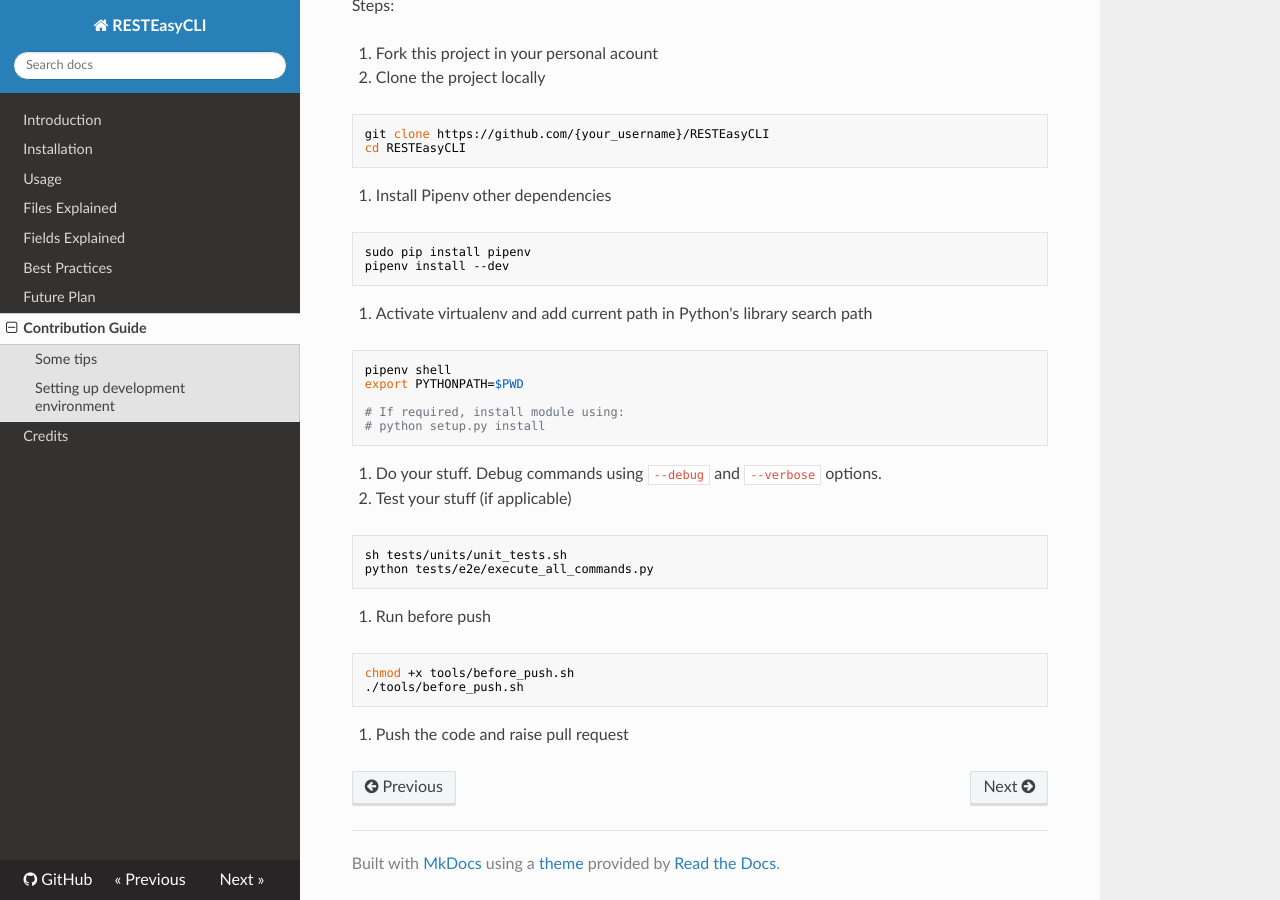
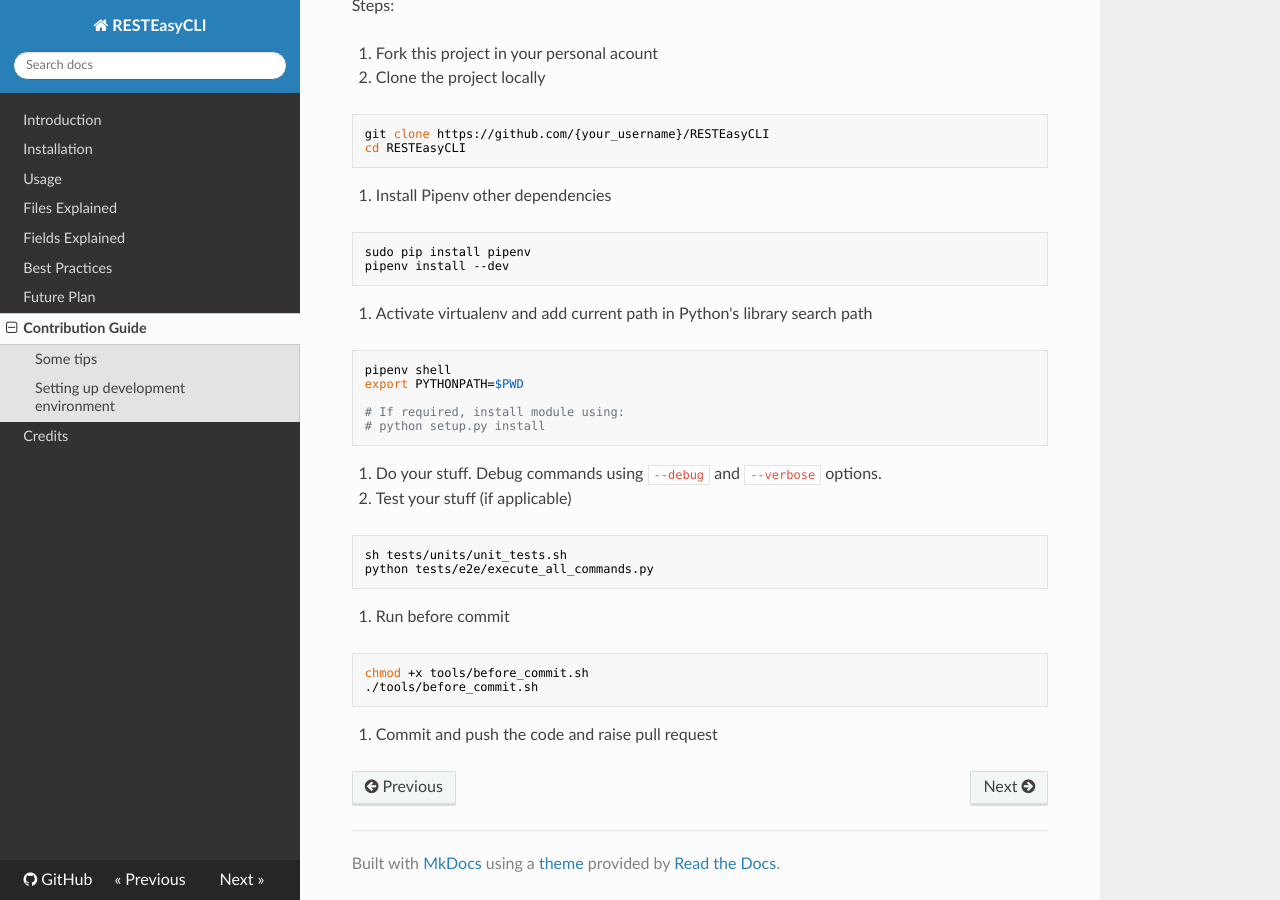
Before and after one commit to sayanarijit/RESTEasyCLI, an MkDocs documentation site: the page built from docs/contribution_guide.md, in a window 1280 px wide and 900 px high, scrolled down 834 px. Built offline with MkDocs 1.6.1, drawn with Linux system fonts in a browser that asks for light colours; nearby versions of some CDN libraries.

Commit message:
guide update (#54)
* update guide

````diff
--- a/docs/contribution_guide.md
+++ b/docs/contribution_guide.md
@@ -59,11 +59,11 @@ sh tests/units/unit_tests.sh
 python tests/e2e/execute_all_commands.py
 ```
 
-7. Run before push
+7. Run before commit
 
 ```bash
-chmod +x tools/before_push.sh
-./tools/before_push.sh
+chmod +x tools/before_commit.sh
+./tools/before_commit.sh
 ```
 
-8. Push the code and raise pull request
+8. Commit and push the code and raise pull request
````
Also changed, not shown: CONTRIBUTING.md (+4 -4 lines).
